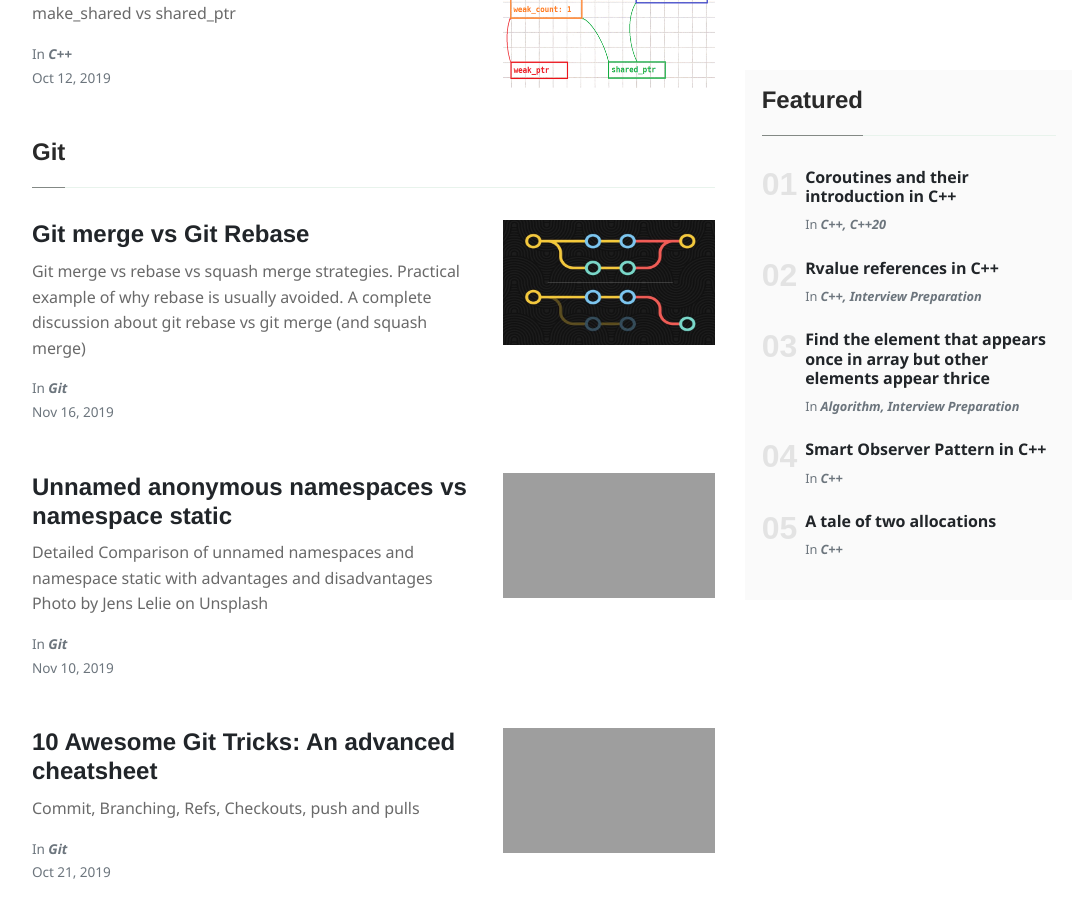
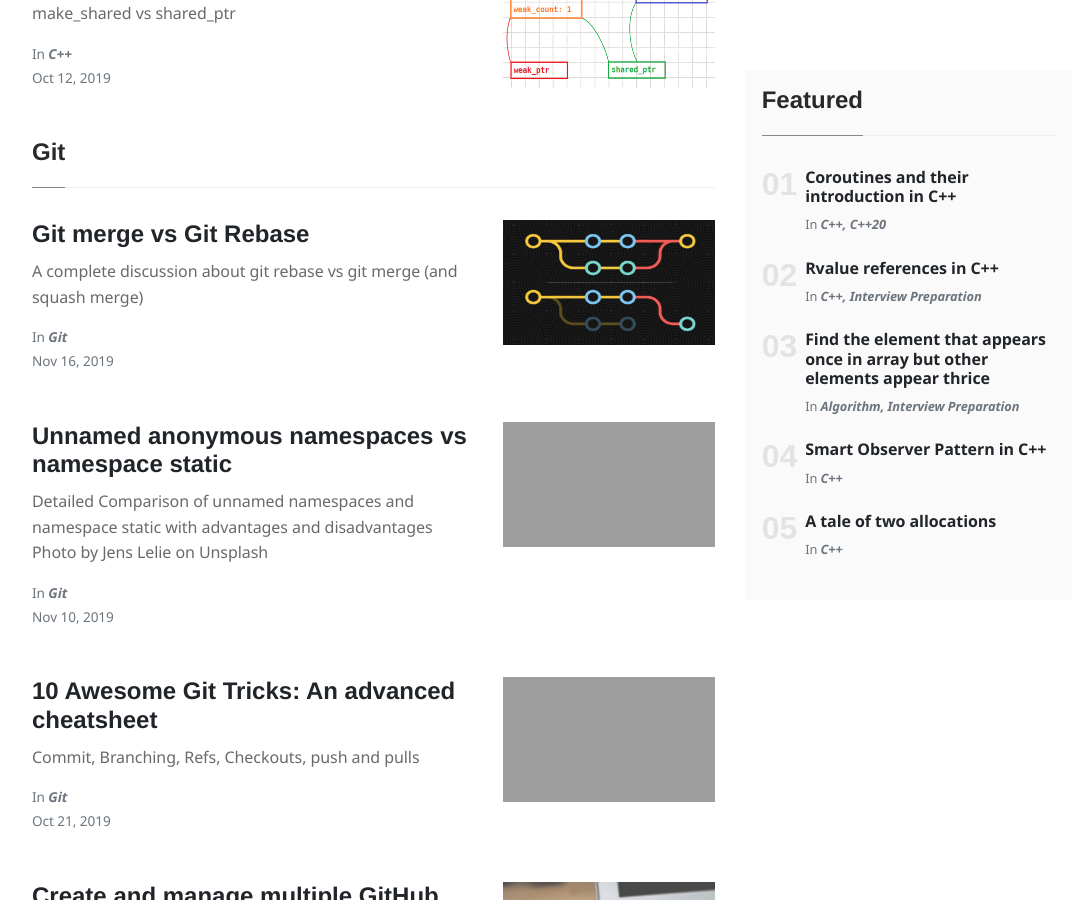
Before and after one commit to techmunching/techmunching.github.io, a Jekyll site: the page built from _pages/categories.html, in a window 1280 px wide and 900 px high, scrolled down 2884 px. Shown: the whole window, without its empty margins (88-1175 px from the left). Built offline with Jekyll 4.4.1, drawn with Linux system fonts in a browser that asks for light colours; nearby versions of some CDN libraries; some web fonts are replaced; comment, search, counter and statistics services are not loaded; some of the changed lines change nothing that is shown.

Commit message:
Update 2019-11-16-git-merge--vs-git-rebase.markdown

````diff
--- a/_posts/2019-11-16-git-merge--vs-git-rebase.markdown
+++ b/_posts/2019-11-16-git-merge--vs-git-rebase.markdown
@@ -7,9 +7,13 @@ image: 'img/0*-ExPwJS4GXXNwbyQ.jpeg'
 author: admin
 ---
 
-  Git merge vs rebase vs squash merge strategies. Practical example of why rebase is usually avoided.   A complete discussion about git rebase vs git merge (and squash merge)
+A complete discussion about git rebase vs git merge (and squash merge)
 
-![](/img/0*-ExPwJS4GXXNwbyQ.jpeg)Table of Contents
+![](/img/0*-ExPwJS4GXXNwbyQ.jpeg)
+
+***
+
+### Table of Contents
 
 1. Introduction
 2. Git non fast-forward merge (A Type of Explicit Merge)
@@ -18,55 +22,91 @@ author: admin
 5. Git squash merge (An Explicit Merge followed by rebasing or fast forward)
 6. Why such concern over rebase? A practical example
 7. Guideline
+
+***
+
 ### Introduction
 
 In Git, there are two prominent ways to converge multiple branches of development — git merge and rebase.
 
-With all the references from the experts and articles, everyone believes “Rebase could cause serious problems.” so we will discuss what merge and rebase strategies are? How to perform them, which one to choose and when?
+With all the references from the experts and articles, everyone believes “*Rebase could cause serious problems.*” so we will discuss what merge and rebase strategies are? How to perform them, which one to choose and when?
+
+***
 
 ### Git Merge
 
 Merging takes the contents of a source branch and integrates them with a target branch.
 
 * Merge is always a forward-moving change record
-* Merging (except squash) is ***non-destructive****, *commit Ids are not changed in any way.
+* Merging (except squash) is **non-destructive**, commit Ids are not changed in any way.
+
+***
+
 ### 1. Explicit git merge (a.k.a non fast forward merge)
 
 
 > Explicit merge creates a **new** commit.That is a very important thing to remember and one that is elusive to the newcomers. It is a simple commit with one difference — it has **two parents**. All other regular commits have only one.
 
-How do you check that? Fire up the terminal and a merge commit would look like below in git log .
+How do you check that? Fire up the terminal and a merge commit would look like below in *git log* .
+```
+  commit 229b6993346adae1e5b095c356b4af11dd1bb9da
+  Merge: 7222f6a c952e91
+  Author: Pranay Kumar <pranayaggarwal25@gmail.com>
+  Date: Sat Oct 19 20:24:00 2019 +0530
+  Merge branch 'master' of github.com:pranayaggarwal/enumifier
+```
 
-commit 229b6993346adae1e5b095c356b4af11dd1bb9da
-**Merge: 7222f6a c952e91
-**Author: Pranay Kumar <[pranayaggarwal25@gmail.com](mailto:pranayaggarwal25@gmail.com)>
-Date: Sat Oct 19 20:24:00 2019 +0530Merge branch 'master' of github.com:pranayaggarwal/enumifier![](/img/0*DHmWhgEMZOSW3OVz.gif)Sample animation for Explicit git merge#### Pros
+![](/img/0*DHmWhgEMZOSW3OVz.gif)*Sample animation for Explicit git merge*
+
+#### Pros
 
 * Preserves complete history and chronological order.
+
 #### Cons
 
 * Commit history can become polluted by lots of merge commits.
 * Debugging using git bisect can become harder.
+
+***
+
 ### 2. Implicit git merge via fast forward merge
 
 
-> It can only happen if there are no more commit made in source i.e. HEAD is not diverged.That’s why the implicit merge can be completed without an explicit merge commit: it literally just fast-forwards the branch label to the new commit as shown below.
+> It can only happen if there are no more commit made in source i.e. HEAD is not diverged.
 
-![](/img/0*GhW5WSCRH1dneU6c.gif)Sample animation for Implicit git merge#### Pros
+That’s why the implicit merge can be completed without an explicit merge commit: it literally just fast-forwards the branch label to the new commit as shown below.
+
+![](/img/0*GhW5WSCRH1dneU6c.gif)*Sample animation for Implicit git merge*
+
+#### Pros
 
 * No extra commit is made so commit history doesn’t get polluted.
 * Converges possibly capable of being merged branches in a cleaner way.
+
 #### Cons
 
 * Fast forward merge will still lose some context of those commits as part of an earlier feature branch.
+
 #### How to do git merge
 
 In the event that you require a merge commit during a fast forward merge for record-keeping purposes, you can execute git merge with the --no-ffoption.
 
-![](/img/0*6OWQ6E6bT-TmuEvJ.png)git merge — no-ff vs git mergeMerge the master branch into the feature branch using the checkout and merge commands.
+![](/img/0*6OWQ6E6bT-TmuEvJ.png)*git merge — no-ff vs git merge*
+
+Merge the master branch into the feature branch using the checkout and merge commands.
+```shell
 
 $ git checkout feature
-$ git merge master(or)$ git merge master featureThis will create a new “**Merge commit**” in the feature branch that holds the history of both branches.
+$ git merge master
+
+(or)
+
+$ git merge master feature
+
+```
+This will create a new “**Merge commit**” in the feature branch that holds the history of both branches.
+
+***
 
 ### Git Rebase (Implicit merge via rebase way)
 
@@ -74,18 +114,22 @@ Rebase is **recreating your work from one branch onto another**.
 
 ![](/img/0*JRt9VF_osaAoVwKg.gif)Read this again, slowly: **new commit for every old one, with the same changes**.
 
-![](/img/0*1VkO0oTn-PPPzJmx.gif)Sample animation for git rebaseUsed this way, one can indeed apply some commits to master without creating a merge commit. This procedure completely loses the context of where those commits come from, unfortunately.
+![](/img/0*1VkO0oTn-PPPzJmx.gif)*Sample animation for git rebase*
+
+Used this way, one can indeed apply some commits to master without creating a merge commit. This procedure completely loses the context of where those commits come from, unfortunately.
 
 #### Pros
 
 * Streamlines a potentially complex history
 * Manipulating a single commit is easy (e.g. reverting)
 * Avoids merge commit “noise” with busy branches.
+
 #### Cons
 
 * Squashing the feature down to a handful of commits can hide the context
 * Rebasing public repositories can be dangerous when working as a team.
-* It’s more work, Rebasing with remote branches requires you to *force push. *The biggest problem people face is they force push but haven’t set git push default. This results in updates to all branches having the same name, both locally and remotely, and that is **dreadful **to deal with.
+* It’s more work, Rebasing with remote branches requires you to *force push*. The biggest problem people face is they force push but haven’t set git push default. This results in updates to all branches having the same name, both locally and remotely, and that is **dreadful** to deal with.
+
 #### Interactive Rebasing
 
 This allows altering the commits as they are moved to the new branch. Typically this is used to clean up a messy history before merging a feature branch into master
@@ -94,39 +138,64 @@ This allows altering the commits as they are moved to the new branch. Typically
 
 Rebase the feature branch onto the master branch using the following commands.
 
-$ git checkout feature
-$ git rebase master // use with -i option for interactive### Git squash merge
+```
+  $ git checkout feature
+  $ git rebase master // use with -i option for interactive
+```
+
+***
+
+### Git squash merge
 
 #### (usually followed by implicit merge)
 
-A third way to move changes is to squash all feature branch’s commits into a single commit before performing an implicit mergefast-forward merge or rebase.
+A third way to move changes is to *squash* all feature branch’s commits into a single commit before performing an implicit merge *fast-forward* merge or *rebase*.
 
-![](/img/0*0BgII1PmO8JzjnXD.gif)Sample animation for squash mergeIf you use explicit merges this need does not arise because the explicit merge commit allows you to reconstruct what was in the feature branch and its entire evolution.
+![](/img/0*0BgII1PmO8JzjnXD.gif)*Sample animation for squash merge*
+
+If you use explicit merges this need does not arise because the explicit merge commit allows you to reconstruct what was in the feature branch and its entire evolution.
 
 #### Pros
 
 * Keeps the mainline branch history linear and clean
 * It isolates the entire feature in a single commit.
 * If used with a fast-forward merge, it can give you an advantage of both explicit merge and rebase.
+
 #### Cons
 
 * It loses insight and details on how the feature branch developed throughout.
 * You might be compelled to keep the original, *unsquashed*, feature branch around for historical reasons.
+
 #### How to do it
 
-$ git merge --squash feature
-// After this you would need to explicitly commit this squashed commit### Why such concern over rebase?
+```
+  $ git merge --squash feature
+  // After this you would need to explicitly commit this squashed commit
+```
 
+### Why such concern over rebase?
 
-> **Merge preserves history whereas rebase rewrites it.**Consider the case where a dependency that is still in use on feature has been removed on master. When featureis being rebased onto master, the first re-applied commit will break your build, but as long as there are no merge conflicts, the rebase process will continue uninterrupted. The error from the first commit will remain present in *all *subsequent commits, resulting in a chain of broken commits.
+> **Merge preserves history whereas rebase rewrites it.**
 
-This error is only discovered after the rebase process is finished, and is usually fixed by applying a new bugfix commit g on top.
+Consider the case where a dependency that is still in use on feature has been removed on *master*. When *feature* is being rebased onto *master*, the first re-applied commit will break your build, but as long as there are no merge conflicts, the *rebase* process will continue uninterrupted. The error from the first commit will remain present in *all* subsequent commits, resulting in a chain of broken commits.
 
-![](https://cdn-images-1.medium.com/max/800/0*doyGQuGtuXWa3jMF.gif)Example of failed rebasingEven If you do get conflicts during rebasing however, solving conflicts in the middle of rebasing a long chain of commits is often confusing, hard to get right, and another source of potential errors.
+This error is only discovered after the *rebase* process is finished, and is usually fixed by applying a new bugfix commit *g* on top.
 
-This way, new errors are introduced when you rewrite history, and they may disguise genuine bugs that were introduced when history was first written. In particular, this will make it harder to use ***Git bisect ***which performs a bisection search through the history, identifying the commit that introduced the bug — git bisect run <yourtest.sh>.
+![](https://cdn-images-1.medium.com/max/800/0*doyGQuGtuXWa3jMF.gif)*Example of failed rebasing*
 
-![](/img/0*cfutfYn25YFEgBvM.gif)Example of a failed Git bisectif we’ve introduced additional broken commits during rebasing (here, d and e), bisect will run into trouble. In this case, we hope that Git identifies the commit f as the bad one, but it erroneously identifies dinstead, since it contains some other error that breaks the test.
+Even If you do get conflicts during rebasing however, solving conflicts in the middle of rebasing a long chain of commits is often confusing, hard to get right, and another source of potential errors.
+
+This way, new errors are introduced when you rewrite history, and they may disguise genuine bugs that were introduced when history was first written. In particular, this will make it harder to use **Git bisect** which performs a bisection search through the history, identifying the commit that introduced the bug —.
+
+```
+  git bisect run <yourtest.sh>
+```
+
+![](/img/0*cfutfYn25YFEgBvM.gif)*Example of a failed Git bisect*
+
+if we’ve introduced additional broken commits during rebasing (here, *d* and *e*), bisect will run into trouble. In this case, we hope that Git identifies the commit *f* as the bad one, but it erroneously identifies dinstead, since it contains some other error that breaks the test.
+
+***
 
 ### Guideline
 
@@ -134,6 +203,8 @@ Use **rebase** when:
 
 1. You have a need to merge local changes and don’t need an exact history. Why litter it with merge commits?
 2. You prefer a linear history and use [git bisect](https://five.agency/cut-your-way-through-problems-with-git-bisect/) very often (it can get confused with a non-linear history).
+
+
 Use **merge** when:
 
 1. You have shared some of the changes with others and it’s important not to break their repositories. git rebase changes a lot of history so a normal merge is much safer and cleaner for others.
@@ -141,10 +212,10 @@ Use **merge** when:
 Thanks for reading this article! Feel free to leave your comments and let me know what you think. Please feel free to drop any comments to improve this article.
 Please check out our [other articles](https://techmunching.com) and [website](https://techmunching.com), Have a great day!
 
+***
+
 ### References
 
-[**A successful Git branching model**
-*In this post I present the development model that I've introduced for some of my projects (both at work and private)…*nvie.com](https://nvie.com/posts/a-successful-git-branching-model/ "https://nvie.com/posts/a-successful-git-branching-model/")[](https://nvie.com/posts/a-successful-git-branching-model/)[https://blog.developer.atlassian.com](https://blog.developer.atlassian.com/pull-request-merge-strategies-the-great-debate/)
-
-[**Why you should stop using Git rebase**
-*You love rebasing, right? Rewriting history might be appealing, but there are good reasons not to.*medium.com](https://medium.com/@fredrikmorken/why-you-should-stop-using-git-rebase-5552bee4fed1 "https://medium.com/@fredrikmorken/why-you-should-stop-using-git-rebase-5552bee4fed1")[](https://medium.com/@fredrikmorken/why-you-should-stop-using-git-rebase-5552bee4fed1)
+1. [A successful Git branching model](https://nvie.com/posts/a-successful-git-branching-model)
+2. [Git merge debate](https://blog.developer.atlassian.com/pull-request-merge-strategies-the-great-debate/)
+3. [Why you should stop using Git rebase](https://medium.com/@fredrikmorken/why-you-should-stop-using-git-rebase-5552bee4fed1)
````
